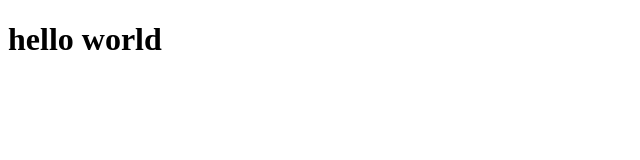
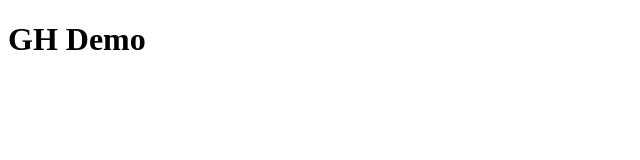
Before and after one commit to GalineDoro/gh-demo, a plain HTML site: page index.html in a window 1280 px wide. Shown: the whole page, without its empty margins (0-640 px from the left). Drawn offline with Linux system fonts and the light colour scheme.

Commit message:
Create a title page in the server

```diff
--- a/index.html
+++ b/index.html
@@ -6,7 +6,7 @@
   <meta name="viewport" content="width=device-width, initial-scale=1.0">
   <title>GH Demo</title>
 </head>
-<h1> hello world </h1>
+<h1> GH Demo </h1>
 
 
 <body>
```
